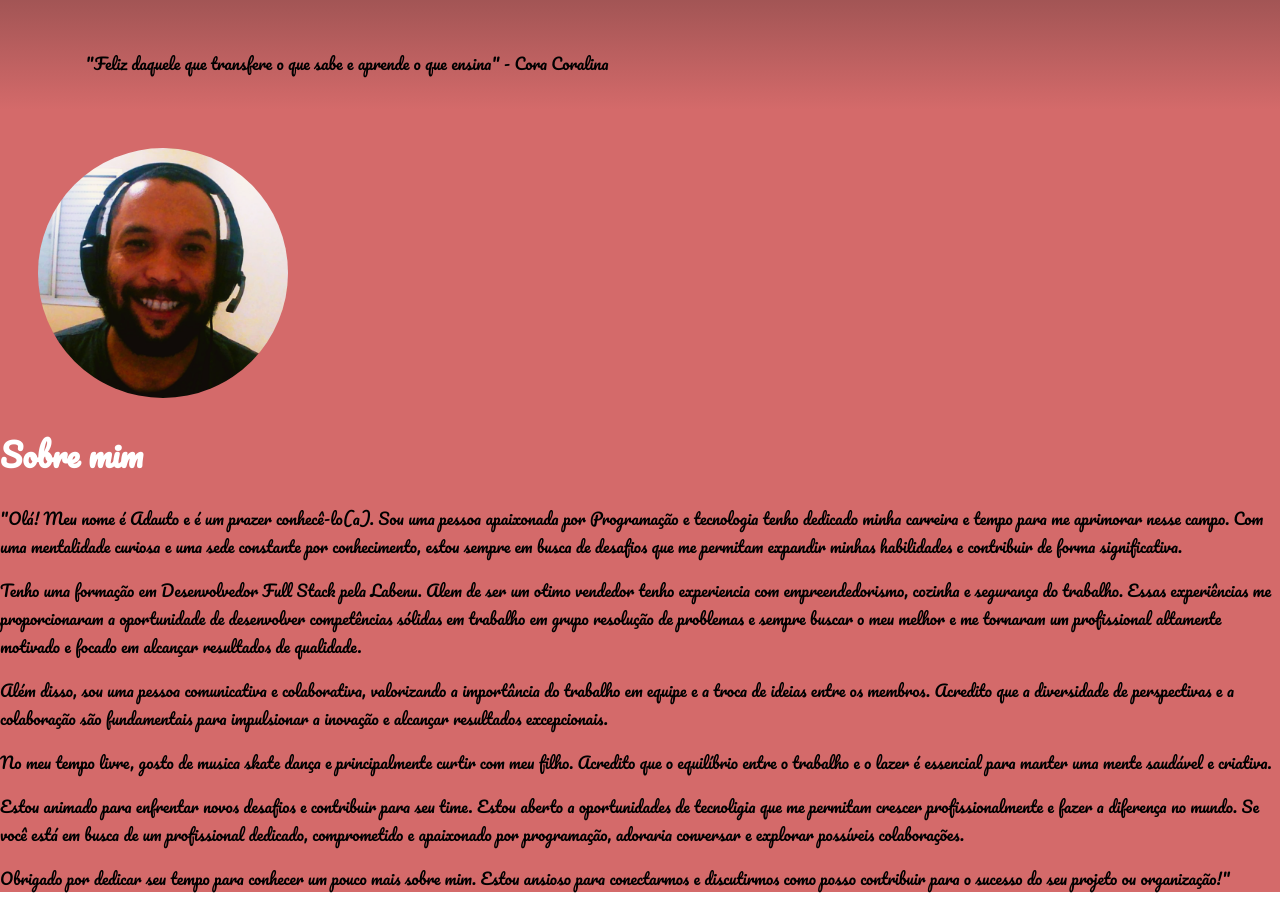
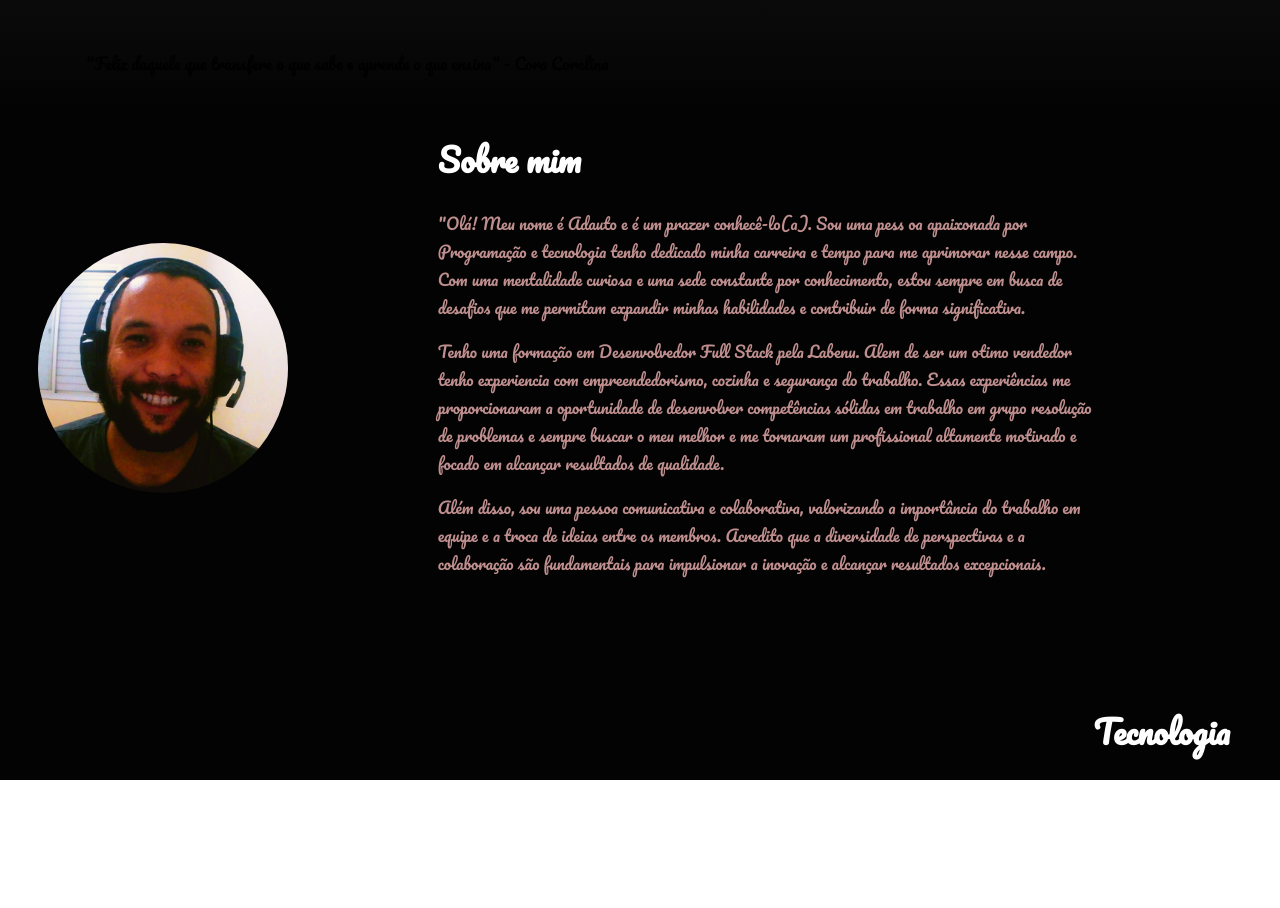
Before and after one commit to Otuada/Otuada, a React (Create React App) app in the folder portifolio01/portifolio01/: page / in a window 1280 px wide. Shown: the part 380-1288 px from the top of the page. After the commit the page ends 1160 px from the top, so only its background shows below. Built offline with nearby package versions, Linux system fonts and the light colour scheme.

Commit message:
portifolio

```diff
--- a/portifolio01/portifolio01/src/Pages/Home/index.js
+++ b/portifolio01/portifolio01/src/Pages/Home/index.js
@@ -1,25 +1,26 @@
 import React from 'react';
 import Header from "../../Components/Header/index";
 import FotoPessoal from "../../Components/img/fotoPerfil.png";
-import { ImgHome, DivMain, H1Sobre } from './styled';
+import { ImgHome, DivMain, H1Sobre, PpEscrita, DivP, H1Tec } from './styled';
 
 
 
 export default function Home() {
-
   return( <div>
           <Header></Header>
      <DivMain>
      <ImgHome src={ FotoPessoal } alt="FotoPerfil"/>
+     <DivP>
      <H1Sobre> Sobre mim </H1Sobre>
-     <p>"Olá! Meu nome é Adauto e é um prazer conhecê-lo(a).
-         Sou uma pessoa apaixonada por Programação e tecnologia tenho dedicado
+     <PpEscrita>"Olá! Meu nome é Adauto e é um prazer conhecê-lo(a).
+         Sou uma pess
+oa apaixonada por Programação e tecnologia tenho dedicado
          minha carreira e tempo para me aprimorar nesse campo. Com uma
          mentalidade curiosa e uma sede constante por conhecimento, estou
          sempre em busca de desafios que me permitam expandir minhas
-         habilidades e contribuir de forma significativa.</p>
+         habilidades e contribuir de forma significativa.</PpEscrita>
 
-      <p>Tenho uma formação em Desenvolvedor Full Stack pela Labenu.
+      <PpEscrita>Tenho uma formação em Desenvolvedor Full Stack pela Labenu.
          Alem de ser um otimo vendedor tenho experiencia com
          empreendedorismo, cozinha e segurança do trabalho.
          Essas experiências me proporcionaram a oportunidade de
@@ -27,33 +28,19 @@ export default function Home() {
          resolução de problemas e
          sempre buscar o meu melhor
          e me tornaram um profissional altamente
-         motivado e focado em alcançar resultados de qualidade.</p>
+         motivado e focado em alcançar resultados de qualidade.</PpEscrita>
 
-      <p>Além disso, sou uma pessoa comunicativa e colaborativa,
+      <PpEscrita>Além disso, sou uma pessoa comunicativa e colaborativa,
          valorizando a importância do trabalho em equipe e a troca
          de ideias entre os membros. Acredito que a diversidade de
          perspectivas e a colaboração são fundamentais para impulsionar
-         a inovação e alcançar resultados excepcionais.</p>
+         a inovação e alcançar resultados excepcionais.</PpEscrita>
+      </DivP>
+      <div>
+         <H1Tec>Tecnologia</H1Tec>
+      </div>
 
-      <p>No meu tempo livre, gosto de musica skate dança e principalmente curtir
-         com meu filho.
-         Acredito que o equilíbrio entre o trabalho e o lazer é essencial
-         para manter uma mente saudável e criativa.</p>
-
-       <p>Estou animado para enfrentar novos desafios e contribuir para
-         seu time. Estou aberto a oportunidades
-         de tecnoligia que me permitam crescer profissionalmente e
-         fazer a diferença no mundo. Se você está em busca de um profissional
-         dedicado, comprometido e apaixonado por programação, adoraria
-         conversar e explorar possíveis colaborações.</p>
-
-        <p>Obrigado por dedicar seu tempo para conhecer um pouco mais
-           sobre mim. Estou ansioso para conectarmos e discutirmos como
-           posso contribuir para o sucesso do seu projeto ou organização!"</p>
-
-
-
-     </DivMain>
+   </DivMain>
 </div>
   )
 }
--- a/portifolio01/portifolio01/src/Pages/Home/styled.js
+++ b/portifolio01/portifolio01/src/Pages/Home/styled.js
@@ -6,12 +6,35 @@ export const ImgHome =styled.img`
         border-radius: 50%;
         margin-top: 1cm;
         margin-left: 1cm;
+        margin-top: 133px; /* Move o texto 20 pixels para cima */
+        margin-right: 150px; /* Move o texto 50 pixels para a direita */
+
 
 `
 export const H1Sobre =styled.h1`
          color: white
 `
+export const PpEscrita =styled.p`
+       color : #BF8E8E;
+       max-width: 700px;
 
+`
 export const DivMain =styled.div`
-       background-color: #D46A6A;
+       background-color: #040303;
+       display: flex;
+       align-items: flexstart;
 `
+
+export const DivP =styled.div`
+
+
+
+
+
+`
+
+export const H1Tec =styled.h1`
+    color: white;
+    margin-top: 593px;
+    margin-right: 50px;
+`
--- a/portifolio01/portifolio01/src/components/Banner/index.js
+++ b/portifolio01/portifolio01/src/components/Banner/index.js
@@ -1,14 +1,10 @@
-import styled from "styled-components"
 import React from 'react';
-import { BannerBox, TagH2, Img  } from './styles';
+import { BannerBox, TagH2, Img, TagH1  } from './styles';
 const  imageAvatar= require('../img/avatar01.png');
 
 
 
-export const TagH1 =styled.h1`
-    color: orange;
-    font-size: 4em;
-`
+
 
 function Banner() {
   return (
--- a/portifolio01/portifolio01/src/components/Banner/styles.js
+++ b/portifolio01/portifolio01/src/components/Banner/styles.js
@@ -5,7 +5,7 @@ export const BannerBox = styled.header`
     display: flex;
     align-items: center;
     justify-content: center;
-    background-image: linear-gradient(#1F1D1D, #D46A6A );
+    background-image: linear-gradient(#1F1D1D, #040303 );
 
 `
 
@@ -33,3 +33,8 @@ export const Img =styled.img`
 }
 margin-left: 200px;
 `
+
+export const TagH1 =styled.h1`
+    color: #FFDE00;
+    font-size: 4em;
+`
```
